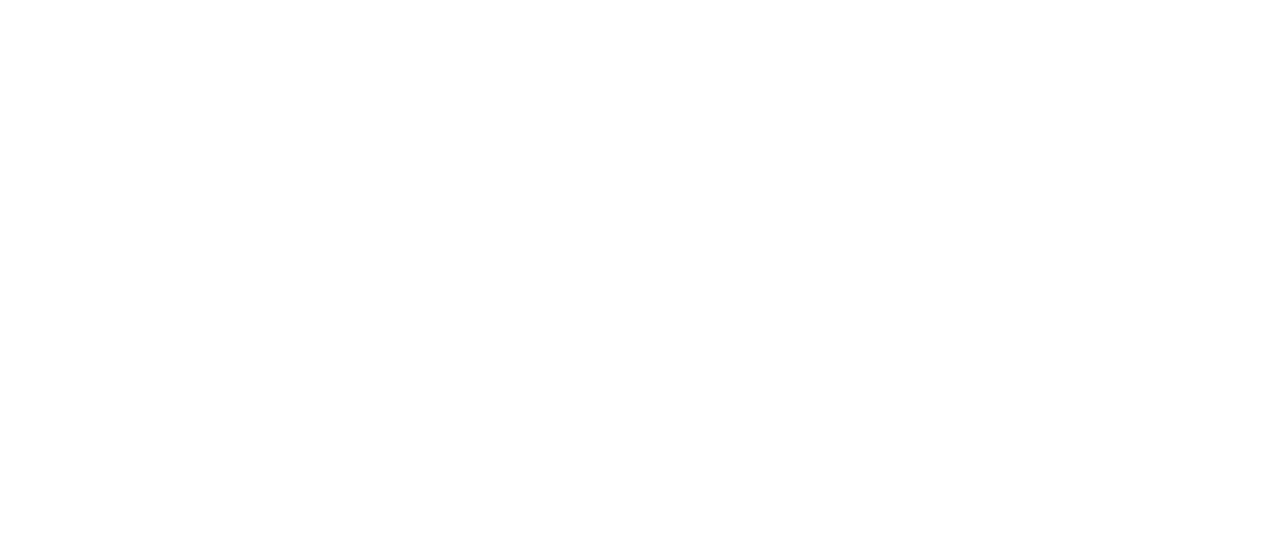
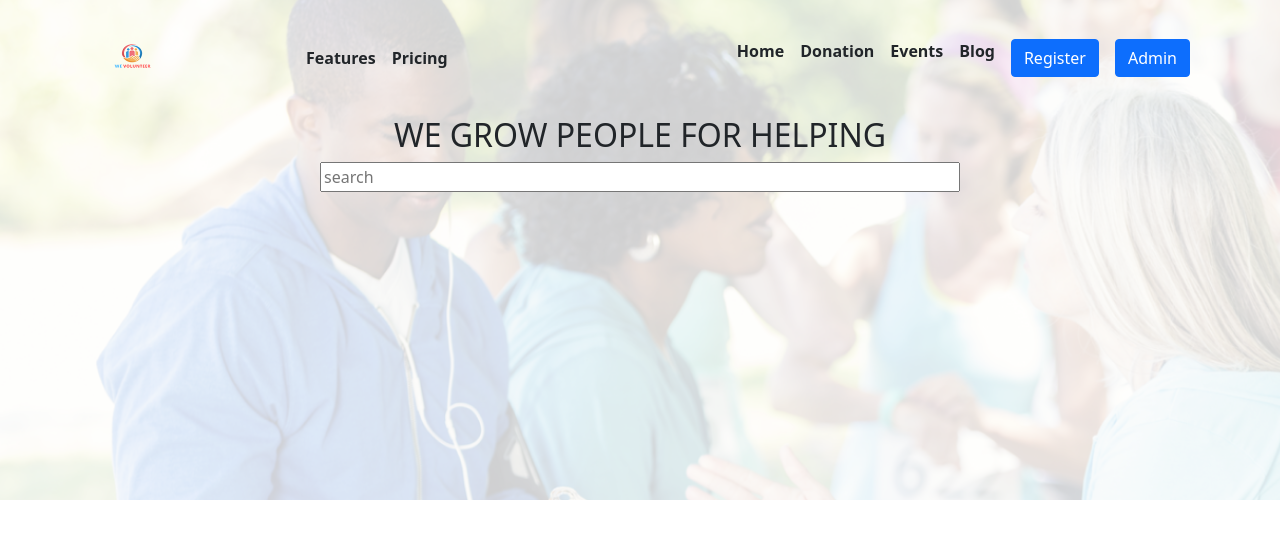
Before and after one commit to kamrul-dev/we-volunteer-react-client, a React (Create React App) app: page / in a window 1280 px wide. Shown: the top 538 px of the page. Built offline with nearby package versions, Linux system fonts and the light colour scheme.

Commit message:
hero section banner and navigation bar added

```diff
--- a/src/App.js
+++ b/src/App.js
@@ -1,10 +1,11 @@
-import logo from './logo.svg';
+
 import './App.css';
+import Home from './Pages/Home/Home/Home';
 
 function App() {
   return (
-    <div className="App">
-
+    <div>
+      <Home></Home>
     </div>
   );
 }
--- a/src/Pages/Home/Home/Home.js
+++ b/src/Pages/Home/Home/Home.js
@@ -1,9 +1,10 @@
 import React from 'react';
+import Banner from '../Banner/Banner';
 
 const Home = () => {
     return (
         <div>
-            <h2>Home</h2>
+            <Banner></Banner>
         </div>
     );
 };
--- a/src/Pages/Home/banner/banner.css
+++ b/src/Pages/Home/banner/banner.css
@@ -0,0 +1,8 @@
+.hero-banner {
+    background-image: url('../../../images/hero-banner.png');
+    background-repeat: no-repeat;
+    width: 100%;
+    height: 500px;
+    background-size: cover;
+    box-shadow: inset 0 0 0 2000px rgba(255, 255, 255, 0.8);
+}
--- a/src/Pages/Home/banner/banner.js
+++ b/src/Pages/Home/banner/banner.js
@@ -1,11 +1,17 @@
 import React from 'react';
+import NavBar from '../../Shared/NavBar/NavBar';
+import './Banner.css'
 
-const banner = () => {
+const Banner = () => {
     return (
-        <div>
-            <h2>Banner</h2>
+        <div className='hero-banner'>
+            <NavBar></NavBar>
+            <div className='text-center'>
+                <h2 className=''>WE GROW PEOPLE FOR HELPING</h2>
+                <input className='w-50' type="text" name="" id="" placeholder='search' />
+            </div>
         </div>
     );
 };
 
-export default banner;
+export default Banner;
--- a/src/Pages/Shared/NavBar/NavBar.js
+++ b/src/Pages/Shared/NavBar/NavBar.js
@@ -1,9 +1,41 @@
 import React from 'react';
-
+import { Button, Container, Nav, Navbar } from 'react-bootstrap';
+import logo from '../../../logos/we-volunteer.png'
 const NavBar = () => {
     return (
         <div>
-            <h2>Navigation bar</h2>
+            <Navbar collapseOnSelect expand="lg" variant="dark">
+                <Container>
+                    <Navbar.Brand href="#home">
+                        <img className='w-50' src={logo} alt="" />
+                    </Navbar.Brand>
+                    <Navbar.Toggle aria-controls="responsive-navbar-nav" />
+                    <Navbar.Collapse id="responsive-navbar-nav">
+                        <Nav className="me-auto">
+                            <Nav.Link className='text-dark fw-bold' href="#features">Features</Nav.Link>
+                            <Nav.Link className='text-dark fw-bold' href="#pricing">Pricing</Nav.Link>
+                        </Nav>
+                        <Nav>
+                            <Nav.Link className='text-dark fw-bold' href="#deets">Home</Nav.Link>
+                            <Nav.Link className='text-dark fw-bold' href="#memes">
+                                Donation
+                            </Nav.Link>
+                            <Nav.Link className='text-dark fw-bold' href="#memes">
+                                Events
+                            </Nav.Link>
+                            <Nav.Link className='text-dark fw-bold' href="#memes">
+                                Blog
+                            </Nav.Link>
+                            <Nav.Link className='text-dark fw-bold' href="#memes">
+                                <Button>Register</Button>
+                            </Nav.Link>
+                            <Nav.Link className='text-dark fw-bold' href="#memes">
+                                <Button>Admin</Button>
+                            </Nav.Link>
+                        </Nav>
+                    </Navbar.Collapse>
+                </Container>
+            </Navbar>
         </div>
     );
 };
--- a/src/index.js
+++ b/src/index.js
@@ -4,12 +4,15 @@
 import App from './App';
 import reportWebVitals from './reportWebVitals';
 import 'bootstrap/dist/css/bootstrap.min.css';
+import { BrowserRouter } from 'react-router-dom';
 
 const root = ReactDOM.createRoot(document.getElementById('root'));
 root.render(
-  <React.StrictMode>
-    <App />
-  </React.StrictMode>
+  <BrowserRouter>
+    <React.StrictMode>
+      <App />
+    </React.StrictMode>
+  </BrowserRouter>
 );
 
 // If you want to start measuring performance in your app, pass a function
```
Also changed, not shown: src/images/hero-banner.png (added).
